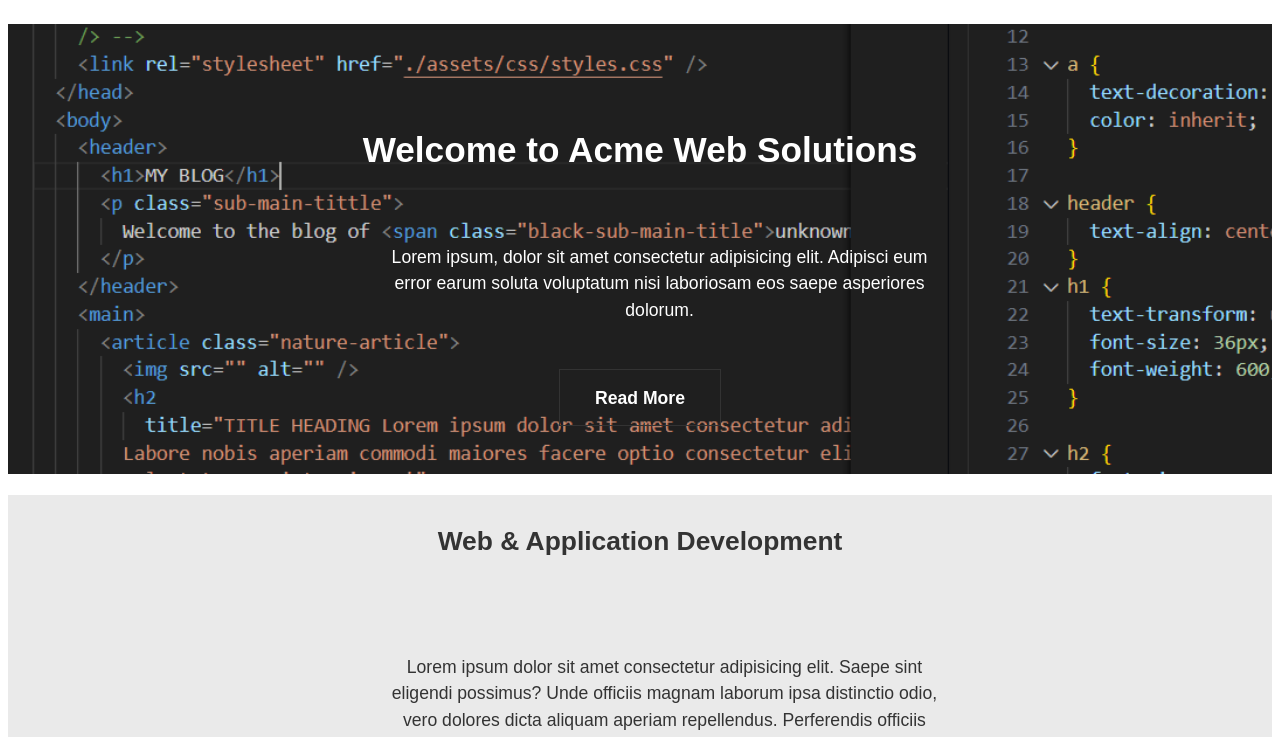
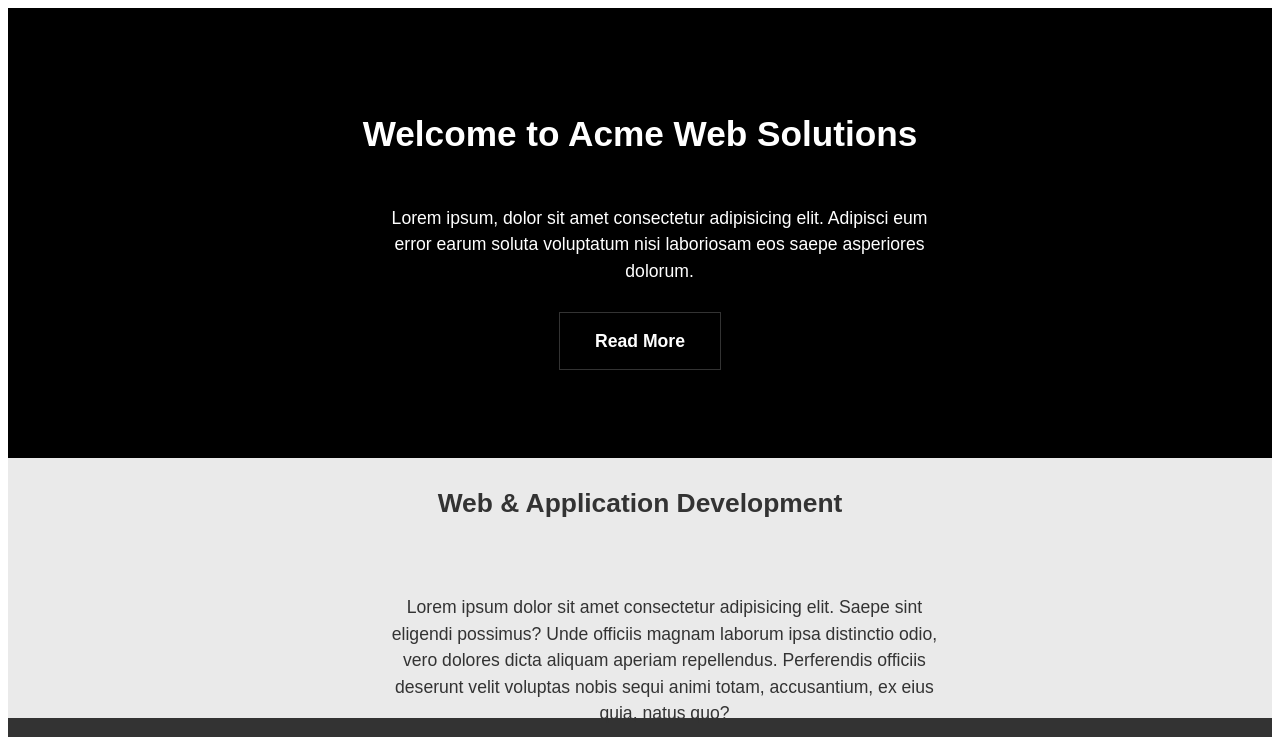
Before and after one commit to balhan84/CSS_Homework1, a plain HTML site: page index.html in a window 1280 px wide. Shown: the top 737 px of the page. Drawn offline with Linux system fonts and the light colour scheme.

Commit message:
Update CSS

```diff
--- a/assets/css/styles.css
+++ b/assets/css/styles.css
@@ -4,9 +4,10 @@
   text-align: center;
 }
 header {
-  background-image: url("./../images/bg.png");
+  background-color: black;
+  /*background-image: url("./../images/bg.png");
   background-repeat: no-repeat;
-  background-size: cover;
+  background-size: cover;*/
   height: 450px;
 }
 
@@ -15,6 +16,7 @@
   font-weight: 600;
   color: #fff;
   padding-top: 100px;
+  margin: 0;
 }
 
 .sub-main-title {
@@ -22,6 +24,7 @@
   color: #fff;
   padding: 17.6px;
   white-space: pre-wrap;
+  margin: 0;
 }
 
 .read-more-link {
@@ -36,18 +39,27 @@
 .section-under-header {
   background-color: #eaeaea;
   padding-bottom: 35.2px;
+  text-align: center;
 }
 
 .title-section {
   font-size: 26.4px;
   color: #333333;
   padding: 26.4px;
+  margin: 0px;
 }
 
 p {
   font-size: 17.6px;
   color: #333333;
   padding: 17.6px;
+  white-space: pre-wrap;
+  margin: 0;
+}
+
+.info-section {
+  margin: 0;
+  height: 97px;
   white-space: pre-wrap;
 }
 
@@ -66,10 +78,12 @@
   object-fit: cover;
   object-position: center;
 }
+
 .title-article {
   font-size: 21px;
   color: #333333;
   padding: 21px;
+  margin: 0px;
 }
 
 .section-under-articles {
@@ -93,7 +107,10 @@
 }
 
 .title-section-bottom {
+  font-size: 26.4px;
   color: #ffffff;
+  padding: 26.4px;
+  margin: 0;
 }
 
 .section-bottom-info {
--- a/index.html
+++ b/index.html
@@ -19,7 +19,7 @@
     <main>
       <section class="section-under-header">
         <h2 class="title-section">Web & Application Development</h2>
-        <p>
+        <p class="info-section">
           Lorem ipsum dolor sit amet consectetur adipisicing elit. Saepe sint
           eligendi possimus? Unde officiis magnam laborum ipsa distinctio odio,
           vero dolores dicta aliquam aperiam repellendus. Perferendis officiis
```
